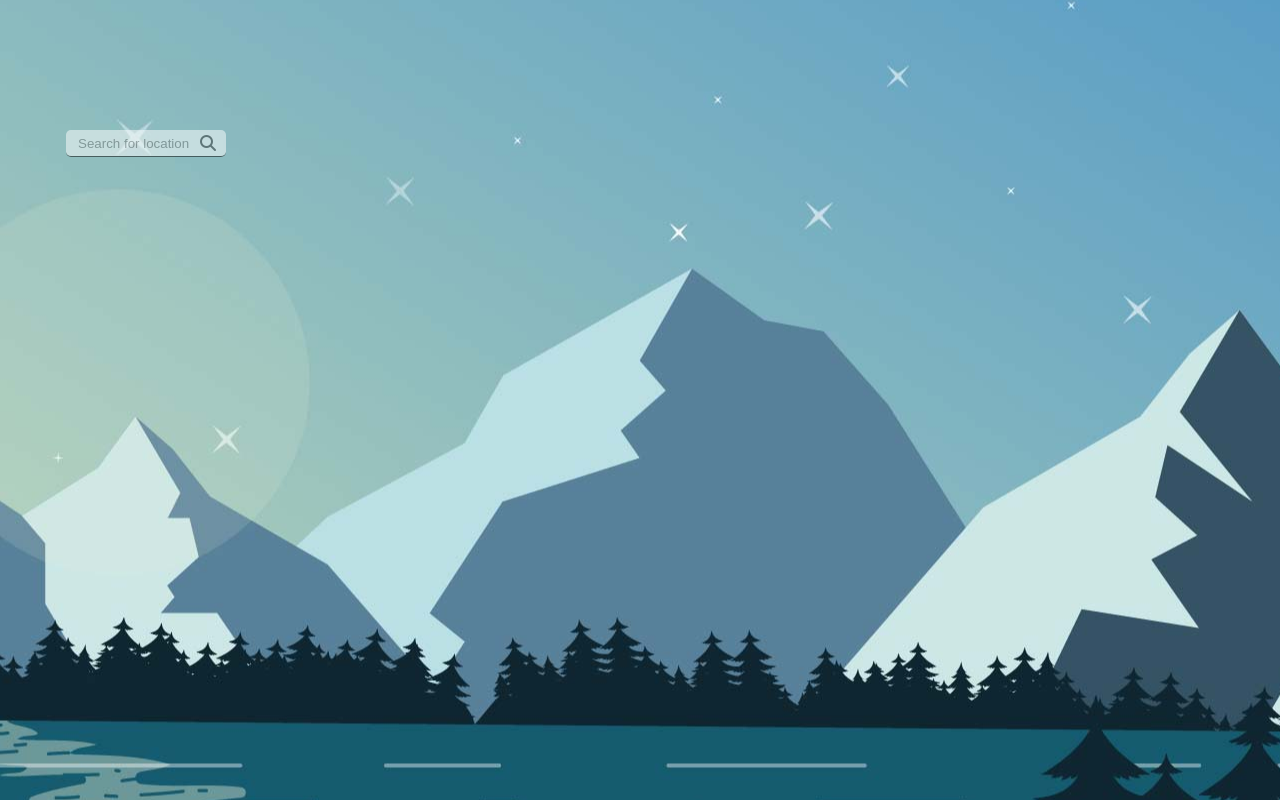
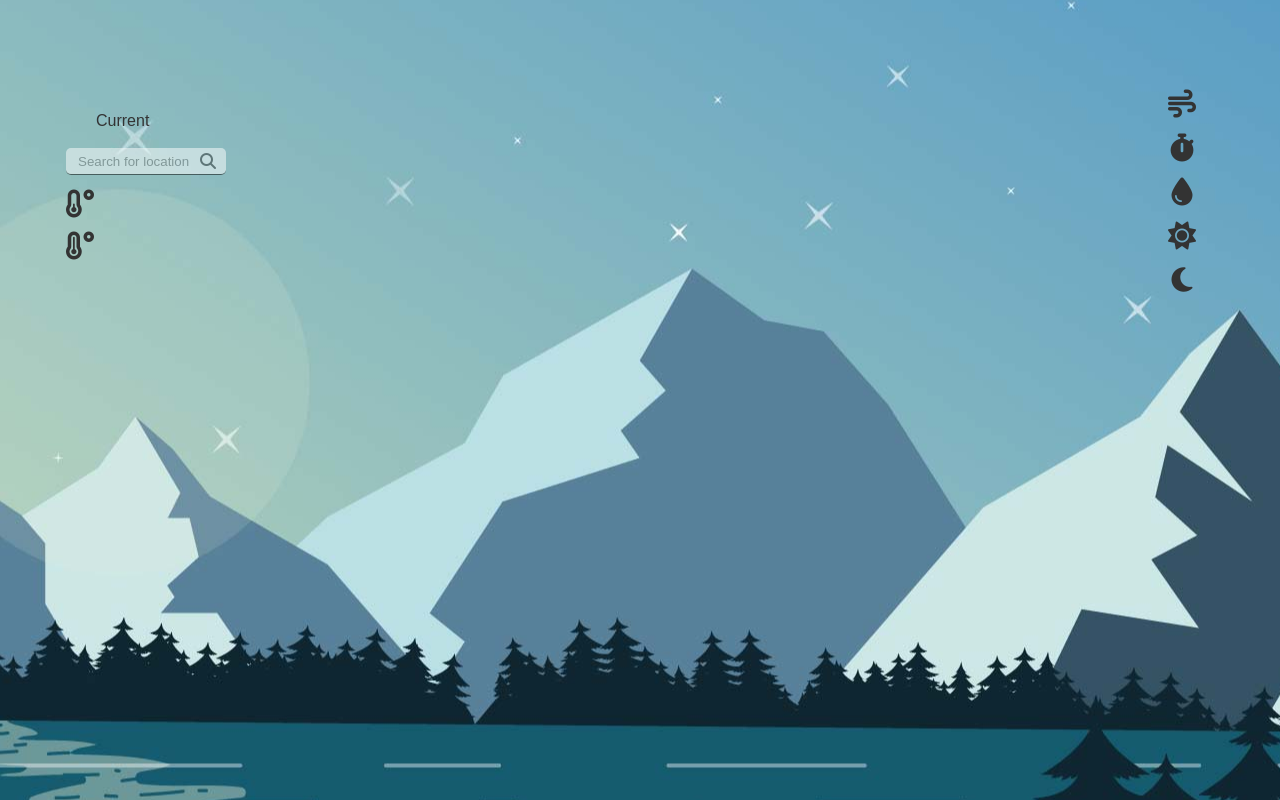
Before and after one commit to gavinslim/weather-app, a website built with webpack: page dist/index.html in a window 1280 px wide. Built offline with nearby package versions, Linux system fonts and the light colour scheme; no server answers.

Commit message:
Add supplemental weather data

```diff
--- a/src/modules/UI.js
+++ b/src/modules/UI.js
@@ -1,6 +1,6 @@
 import loadFeatures from './functions';
-import sunny from '../images/sunny.jpeg';
-import night from '../images/night.jpg';
+// import sunny from '../images/sunny.jpeg';
+// import night from '../images/night.jpg';
 
 const content = document.querySelector('.content');
 
@@ -27,6 +27,42 @@ function addWeatherInfo(field) {
   return temp;
 }
 
+function addSubSuppContainer(iconClass, field) {
+  const container = document.createElement('div');
+  container.classList.add('sub-supplemental');
+
+  // Add icon
+  const icon = document.createElement('div');
+  icon.classList.add('supp-icon', 'fa-solid', iconClass);
+  container.appendChild(icon);
+
+  // Add value
+  container.appendChild(addWeatherInfo(field));
+
+  return container;
+}
+
+function addTempContainer() {
+  const container = document.createElement('div');
+  container.setAttribute('id', 'temperature-container');
+
+  const icon = document.createElement('div');
+  icon.classList.add('weather-icon');
+  container.appendChild(icon);
+
+  const temperature = document.createElement('div');
+  temperature.setAttribute('id', 'data-container');
+
+  const currentTempText = document.createElement('div');
+  currentTempText.textContent = 'Current';
+  temperature.appendChild(currentTempText);
+
+  temperature.appendChild(addWeatherInfo('temperature'));
+  container.appendChild(temperature);
+
+  return container;
+}
+
 // Main weather data
 function addMainWeatherContainer() {
   const container = document.createElement('div');
@@ -35,17 +71,14 @@ function addMainWeatherContainer() {
   container.appendChild(addWeatherInfo('weather'));
   container.appendChild(addWeatherInfo('location'));
 
-  const iconContainer = document.createElement('div');
-  iconContainer.setAttribute('id', 'icon-container');
+  container.appendChild(addTempContainer());
+  container.appendChild(addUserInput());
 
-  const icon = document.createElement('div');
-  icon.classList.add('weather-icon');
-  iconContainer.appendChild(icon);
-  iconContainer.appendChild(addWeatherInfo('temperature'));
-
-  container.appendChild(iconContainer);
-
-  container.appendChild(addUserInput());
+  const range = document.createElement('div');
+  range.setAttribute('id', 'range');
+  range.appendChild(addSubSuppContainer('fa-temperature-low', 'temp-low'));
+  range.appendChild(addSubSuppContainer('fa-temperature-high', 'temp-high'));
+  container.appendChild(range);
 
   return container;
 }
@@ -53,7 +86,16 @@ function addMainWeatherContainer() {
 // Supplemental weather data
 function addSuppWeatherContainer() {
   const container = document.createElement('div');
-  container.setAttribute('id', 'supp-container');
+  container.setAttribute('id', 'supplemental-container');
+
+  // Wind speed, pressure, humidity
+  container.appendChild(addSubSuppContainer('fa-wind', 'wind'));
+  container.appendChild(addSubSuppContainer('fa-stopwatch', 'pressure'));
+  container.appendChild(addSubSuppContainer('fa-droplet', 'humidity'));
+
+  // Sunrise and sunset time
+  container.appendChild(addSubSuppContainer('fa-sun', 'sunrise'));
+  container.appendChild(addSubSuppContainer('fa-moon', 'sunset'));
 
   return container;
 }
@@ -66,35 +108,15 @@ function addDailyWeatherContainer() {
   return container;
 }
 
-function addWeatherContainer() {
-  const container = document.createElement('div');
-  container.setAttribute('id', 'weather-container');
-
-  container.appendChild(addMainWeatherContainer());
-  container.appendChild(addSuppWeatherContainer());
-  container.appendChild(addDailyWeatherContainer());
-
-  return container;
-}
-
-function initHeader() {
-  const header = document.createElement('div');
-  header.setAttribute('id', 'header');
-  content.appendChild(header);
-}
-
 function initMain() {
   const main = document.createElement('div');
   main.setAttribute('id', 'main');
   main.classList.add('background-img');
 
-  // const img = new Image();
-  // img.src = night;
-  // img.classList.add('background-img');
-  // main.appendChild(img);
+  main.appendChild(addMainWeatherContainer());
+  main.appendChild(addSuppWeatherContainer());
+  main.appendChild(addDailyWeatherContainer());
 
-  // main.appendChild(addUserInput());
-  main.appendChild(addWeatherContainer());
   content.appendChild(main);
 }
 
--- a/src/modules/functions.js
+++ b/src/modules/functions.js
@@ -10,22 +10,40 @@ function capitalizeFirstLetters(string) {
   return words.join(' ');
 }
 
+function getTime(unixTime) {
+  const date = new Date(unixTime * 1000);
+  let hours = date.getHours();
+  const minutes = `0${date.getMinutes()}`;
+  const seconds = `0${date.getSeconds()}`;
+
+  const end = hours < 12 ? 'am' : 'pm';
+  if (hours > 12) { hours -= 12; }
+
+  const formattedTime = `${hours}:${minutes.substr(-2)} ${end}`;
+
+  return formattedTime;
+}
+
 // Constructor function
 function WeatherData(inData) {
   this.location = `${inData.name}, ${inData.sys.country}`;
   this.icon = inData.weather[0].id;
   this.weather = inData.weather[0].description;
   this.temp = inData.main.temp;
+
   this.feelsLike = inData.main.feels_like;
+  this.maxTemp = inData.main.temp_max;
+  this.minTemp = inData.main.temp_min;
+
   this.windSpeed = inData.wind.speed;
-
-  this.minTemp = inData.main.temp_max;
-  this.maxTemp = inData.main.temp_min;
   this.pressure = inData.main.pressure;
   this.humidity = inData.main.humidity;
+
+  this.sunrise = inData.sys.sunrise;
+  this.sunset = inData.sys.sunset;
 }
 
-function getWeatherIcon(code) {
+function setWeatherIcon(code) {
   const weatherDict = {
     thunderstorm: 'fa-cloud-rain',
     clouds: 'fa-cloud',
@@ -37,6 +55,7 @@ function getWeatherIcon(code) {
     tornado: 'fa-wind',
     squall: 'fa-wind',
     ash: 'fa-meteor',
+    haze: 'fa-smog',
   };
 
   const weather = document.querySelector('.weather-icon');
@@ -50,12 +69,22 @@ function setWeatherInfo(field, fieldData) {
 }
 
 function displayWeatherData(data) {
-  // Load data for top-left container
+  // Load data for main container
   setWeatherInfo('location', data.location);
   setWeatherInfo('weather', capitalizeFirstLetters(data.weather));
   setWeatherInfo('temperature', `${parseInt(data.temp, 10)} °C`);
+  setWeatherIcon(data.icon);
+  setWeatherInfo('temp-high', `${parseInt(data.maxTemp, 10)} °C`);
+  setWeatherInfo('temp-low', `${parseInt(data.minTemp, 10)} °C`);
 
-  getWeatherIcon(data.icon);
+  // Load wind, pressure, and humidity
+  setWeatherInfo('wind', `${parseInt(data.windSpeed, 10)} m/s`);
+  setWeatherInfo('pressure', `${data.pressure} hPa`);
+  setWeatherInfo('humidity', `${data.humidity} %`);
+
+  // Load data for supplemental container
+  setWeatherInfo('sunrise', getTime(data.sunrise));
+  setWeatherInfo('sunset', getTime(data.sunset));
 }
 
 // Async API call to Openweathermap
--- a/src/style.css
+++ b/src/style.css
@@ -1,5 +1,6 @@
 :root {
   --primary-dark: #333;
+  --background-color: rgba(255, 255, 255, 0);
 }
 
 body {
@@ -38,39 +39,47 @@ body {
   left: 48px;
 }
 
-#weather-container #main-container {
+#main-container {
+  position: absolute;
+  top: 72px;
+  left: 48px;
+
+  background-color: var(--background-color);
+  /* box-shadow: 4px 4px; */
+
+  border-radius: 25px;
+
+  padding: 18px;
+  /* width: 400px; */
+
   display: flex;
   flex-direction: column;
 }
 
 #main-container #weather {
-  font-size: 36px;
+  font-size: 48px;
   font-weight: 700;
   margin-bottom: 4px;
-
-  /* border: 1px solid black; */
 }
 
 #main-container #location {
   font-size: 20px;
   margin-bottom: 18px;
-
-  /* border: 1px solid black; */
 }
 
-#main-container #icon-container {
+#temperature-container {
   display: flex;
   align-items: center;
-  gap: 24px;
+  gap: 30px;
 
   margin-bottom: 18px;
 }
 
-#icon-container .weather-icon {
-  font-size: 62px;
+#temperature-container .weather-icon {
+  font-size: 60px;
 }
 
-#icon-container #temperature {
+#temperature-container #temperature {
   font-size: 48px;
   font-weight: 700;
 }
@@ -79,10 +88,6 @@ body {
   border-bottom: 1px solid black;
   background-color: white;
   opacity: 50%;
-
-  /* position: absolute;
-  top: 24px;
-  left: calc(50% - 80px); */
 
   display: flex;
   justify-content: center;
@@ -101,3 +106,44 @@ body {
 #input-container input:focus {
   outline: none;
 }
+
+/* Supplemental container */
+#supplemental-container {
+  /* border: 1px solid black; */
+  border-radius: 25px;
+
+  position: absolute;
+  top: 72px;
+  right: 48px;
+  padding: 18px;
+
+  background-color: var(--background-color);
+  /* box-shadow: 4px 4px; */
+
+  display: flex;
+  flex-direction: column;
+  gap: 16px;
+}
+
+.sub-supplemental {
+  display: flex;
+  align-items: center;
+  font-size: 20px;
+  gap: 18px;
+  /* border: 1px solid black; */
+}
+
+.sub-supplemental .supp-icon {
+  font-size: 28px;
+  width: 28px;
+  text-align: center;
+}
+
+#range {
+  display: flex;
+  flex-direction: column;
+  justify-content: center;
+  height: 100px;
+  /* border: 1px solid black; */
+  gap: 14px;
+}
```
